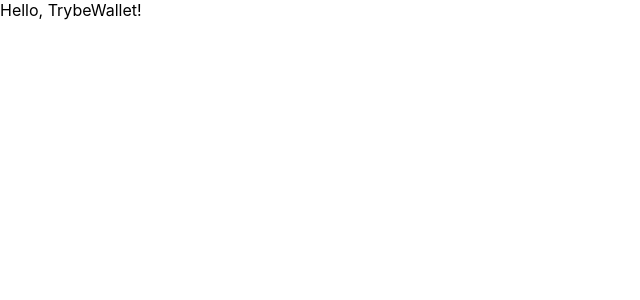
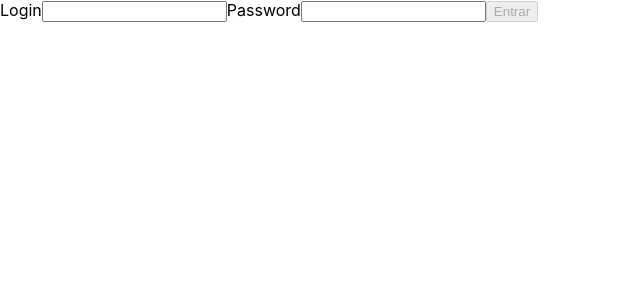
Before and after one commit to gustavo-pd/project-trybewallet, a React (Create React App) app: page / in a window 1280 px wide. Shown: the top 300 px of the page, without its empty margins (0-640 px from the left). Built offline with nearby package versions, Linux system fonts and the light colour scheme.

Commit message:
Req 1 e 2

```diff
--- a/src/App.js
+++ b/src/App.js
@@ -1,7 +1,17 @@
 import React from 'react';
+import { Route, Switch } from 'react-router-dom';
+import Login from './pages/Login';
+import Wallet from './pages/Wallet';
 
-function App() {
-  return <div>Hello, TrybeWallet!</div>;
+class App extends React.Component {
+  render() {
+    return (
+      <Switch>
+        <Route exact path="/" component={ Login } />
+        <Route path="/carteira" component={ Wallet } />
+      </Switch>
+    );
+  }
 }
 
 export default App;
--- a/src/index.js
+++ b/src/index.js
@@ -1,13 +1,17 @@
 import React from 'react';
 import ReactDOM from 'react-dom';
 import { BrowserRouter } from 'react-router-dom';
+import { Provider } from 'react-redux';
+import store from './store/index';
 import './index.css';
 import App from './App';
 import * as serviceWorker from './serviceWorker';
 
 ReactDOM.render(
   <BrowserRouter>
-    <App />
+    <Provider store={ store }>
+      <App />
+    </Provider>
   </BrowserRouter>,
   document.getElementById('root'),
 );
--- a/src/pages/Login.js
+++ b/src/pages/Login.js
@@ -1,8 +1,73 @@
 import React from 'react';
+import { Redirect } from 'react-router-dom';
 
 class Login extends React.Component {
+  constructor() {
+    super();
+
+    this.state = {
+      email: '',
+      password: '',
+      redirect: false,
+    };
+
+    this.handlerButton = this.handlerButton.bind(this);
+    this.handlerInput = this.handlerInput.bind(this);
+  }
+
+  handlerButton() {
+    const { email, password, redirect } = this.state;
+    console.log(email, password, redirect);
+    this.setState({
+      redirect: true,
+    });
+  }
+
+  handlerInput({ target: { name, value } }) {
+    this.setState({
+      [name]: value,
+    });
+  }
+
   render() {
-    return <div>Login</div>;
+    const { email, password, redirect } = this.state;
+    const n = 6;
+    const validEmail = /\S+@\S+\.\S+/;
+    const showButton = validEmail.test(email) && password.length >= n
+    && email.split('').includes('@');
+    if (redirect === true) return <Redirect to="/carteira" />;
+    return (
+      <form>
+        Login
+        <label htmlFor="email">
+          <input
+            value={ email }
+            onChange={ this.handlerInput }
+            type="email"
+            name="email"
+            data-testid="email-input"
+          />
+        </label>
+        Password
+        <label htmlFor="password">
+          <input
+            value={ password }
+            onChange={ this.handlerInput }
+            type="password"
+            name="password"
+            data-testid="password-input"
+          />
+        </label>
+        <button
+          onClick={ this.handlerButton }
+          type="button"
+          data-testid="login-submit-button"
+          disabled={ !showButton }
+        >
+          Entrar
+        </button>
+      </form>
+    );
   }
 }
 
--- a/src/reducers/index.js
+++ b/src/reducers/index.js
@@ -1,5 +1,10 @@
-// import user from './user';
-// import wallet from './wallet';
+import { combineReducers } from 'redux';
+import user from './user';
+import wallet from './wallet';
 
-// Configure os seus reducers.
-// ATENÇÃO: você obrigatoriamente tem que utilizar as chaves "user" e "wallet" no seu estado global
+const rootReducer = combineReducers({
+  user,
+  wallet,
+});
+
+export default rootReducer;
--- /dev/null
+++ b/src/store/index.js
@@ -0,0 +1,13 @@
+import { createStore, applyMiddleware } from 'redux';
+import { composeWithDevTools } from 'redux-devtools-extension';
+import thunk from 'redux-thunk';
+import reducer from '../reducers';
+
+const store = createStore(
+  reducer,
+  composeWithDevTools(
+    applyMiddleware(thunk),
+  ),
+);
+
+export default store;
```
